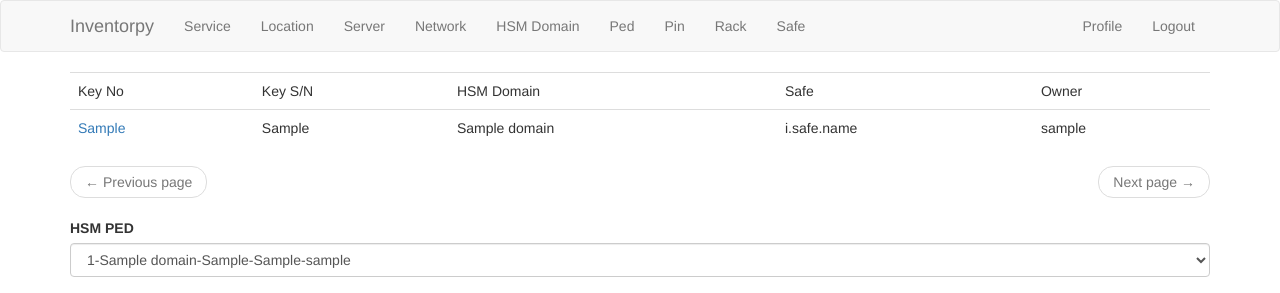
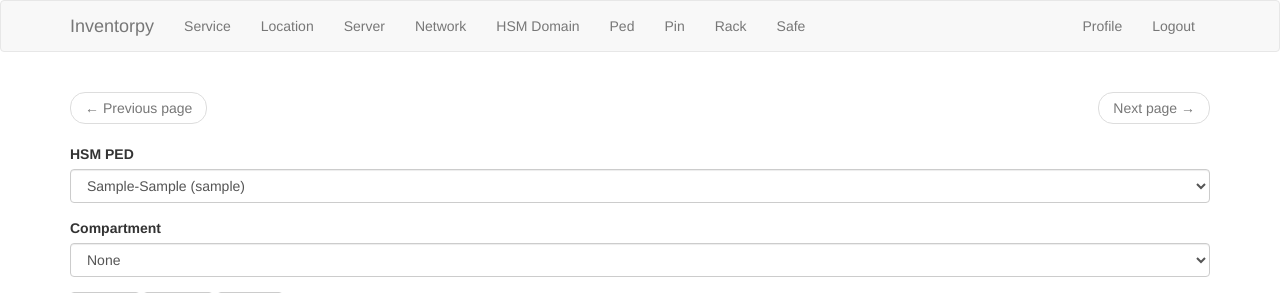
Before and after one commit to henrik-andreasson/inventorpy, a Flask app: page /hsm/pin/add in a window 1280 px wide. Shown: the top 293 px of the page. Run offline with Flask 2, Linux system fonts and the light colour scheme; a user stored in the database is signed in; tables that the repository leaves empty hold one stand-in row (values such as "Sample post"); some libraries are stand-ins or nearby versions.

Commit message:
updates for hsm modules

```diff
--- a/app/modules/hsm/forms.py
+++ b/app/modules/hsm/forms.py
@@ -17,9 +17,9 @@ class HsmDomainForm(FlaskForm):
 class HsmPedForm(FlaskForm):
     keyno = StringField(_l('Key No.'), validators=[DataRequired()])
     keysn = StringField(_l('Key S/N'), validators=[DataRequired()])
-    hsmdomain = SelectField(_l('HSM Domain'))
-    compartment = SelectField(_l('Compartment'))
-    user = SelectField(_l('User'))
+    hsmdomain = SelectField(_l('HSM Domain'), coerce=int)
+    compartment = SelectField(_l('Compartment'), coerce=int)
+    user = SelectField(_l('User'), coerce=int)
     submit = SubmitField(_l('Submit'))
     cancel = SubmitField(_l('Cancel'))
     delete = SubmitField(_l('Delete'))
@@ -27,7 +27,7 @@ class HsmPedForm(FlaskForm):
 
 class HsmPinForm(FlaskForm):
     ped = SelectField(_l('HSM PED'), coerce=int)
-    compartment = SelectField(_l('Compartment'))
+    compartment = SelectField(_l('Compartment'), coerce=int)
     submit = SubmitField(_l('Submit'))
     cancel = SubmitField(_l('Cancel'))
     delete = SubmitField(_l('Delete'))
--- a/app/modules/hsm/models.py
+++ b/app/modules/hsm/models.py
@@ -60,7 +60,7 @@ class HsmPin(db.Model):
     __tablename__ = "hsm_pin"
     id = db.Column(db.Integer, primary_key=True)
     ped = db.relationship('HsmPed')
-    ped_id = db.Column(db.Integer, db.ForeignKey('hsm_ped.id'), unique=True)
+    ped_id = db.Column(db.Integer, db.ForeignKey('hsm_ped.id'))
     compartment = db.relationship('Compartment')
     compartment_id = db.Column(db.Integer, db.ForeignKey('compartment.id'))
 
--- a/app/modules/hsm/routes.py
+++ b/app/modules/hsm/routes.py
@@ -134,20 +134,17 @@ def hsm_ped_add():
         return redirect(request.referrer)
 
     form = HsmPedForm()
-    print("ped input: %s-%s-%s-%s" % (form.hsmdomain.data, form.user.data, form.keyno.data, form.keysn.data))
 
-    form.hsmdomain.choices = [(h.name, h.name) for h in HsmDomain.query.all()]
-    form.user.choices = [(u.username, u.username) for u in User.query.all()]
     form.compartment.choices = [(c.id, '{} ({})'.format(c.name, c.user.username)) for c in Compartment.query.all()]
+    form.hsmdomain.choices = [(h.id, h.name) for h in HsmDomain.query.all()]
+    form.user.choices = [(u.id, u.username) for u in User.query.all()]
 
     if request.method == 'POST' and form.validate_on_submit():
-        hsmdomain = HsmDomain.query.filter_by(name=form.hsmdomain.data).first()
-        user = User.query.filter_by(username=form.user.data).first()
-
         hsmped = HsmPed(keyno=form.keyno.data,
                         keysn=form.keysn.data)
-        hsmped.hsmdomain = hsmdomain
-        hsmped.user = user
+        hsmped.compartment = Compartment.query.filter_by(id=form.compartment.data).first_or_404()
+        hsmped.hsmdomain = HsmDomain.query.filter_by(id=form.hsmdomain.data).first_or_404()
+        hsmped.user = User.query.filter_by(id=form.user.data).first_or_404()
         db.session.add(hsmped)
         db.session.commit()
         flash(_('New HSM PED is now posted!'))
@@ -179,16 +176,16 @@ def hsm_ped_edit():
 
     form = HsmPedForm(obj=hsmped)
 
-    form.hsmdomain.choices = [(h.name, h.name) for h in HsmDomain.query.all()]
-    form.user.choices = [(u.username, u.username) for u in User.query.all()]
+    form.hsmdomain.choices = [(h.id, h.name) for h in HsmDomain.query.all()]
+    form.user.choices = [(u.id, u.username) for u in User.query.all()]
+    form.compartment.choices = [(c.id, '{} ({})'.format(c.name, c.user.username)) for c in Compartment.query.all()]
 
     if request.method == 'POST' and form.validate_on_submit():
-        hsmdomain = HsmDomain.query.filter_by(name=form.hsmdomain.data).first()
-        user = User.query.filter_by(username=form.user.data).first()
         hsmped.keyno = form.keyno.data
         hsmped.keysn = form.keysn.data
-        hsmped.hsmdomain = hsmdomain
-        hsmped.user = user
+        hsmped.compartment = Compartment.query.filter_by(id=form.compartment.data).first_or_404()
+        hsmped.hsmdomain = HsmDomain.query.filter_by(id=form.hsmdomain.data).first_or_404()
+        hsmped.user = User.query.filter_by(id=form.user.data).first_or_404()
         db.session.commit()
         flash(_('Your changes have been saved.'))
 
@@ -245,19 +242,14 @@ def hsm_pin_add():
         return redirect(request.referrer)
 
     form = HsmPinForm()
-    peds = []
-    for h in HsmPed.query.all():
-        pedstr = "%s-%s-%s-%s-%s" % (h.id, h.hsmdomain.name, h.keyno, h.keysn, h.user.username)
-        ped = (h.id, pedstr)
-        peds.append(ped)
+    form.ped.choices = [(p.id, '{}-{} ({})'.format(p.keyno, p.keysn, p.user.username)) for p in HsmPed.query.all()]
+    form.compartment.choices = [(c.id, '{} - {}'.format(c.name, c.user.username)) for c in Compartment.query.all()]
+    form.compartment.choices.insert(0, (0, 'None'))
 
-    form.ped.choices = peds
     if request.method == 'POST' and form.validate_on_submit():
-        hsmped = HsmPed.query.get(form.ped.data)
-#        safe = HsmPed.query.filter_by(id=form.safe.data).first()
-        hsmpin = HsmPin(safe=form.safe.data)
-        hsmpin.ped = hsmped
-#        hsmpin.safe = safe
+        hsmpin = HsmPin()
+        hsmpin.ped = HsmPed.query.get(form.ped.data)
+        hsmpin.compartment = Compartment.query.get(form.compartment.data)
         db.session.add(hsmpin)
         db.session.commit()
         flash(_('New HSM PIN is now posted!'))
@@ -266,9 +258,8 @@ def hsm_pin_add():
 
     else:
 
-        hsmpins = HsmPin.query.all()
-        return render_template('hsm.html', title=_('HSM'),
-                               form=form, hsmpins=hsmpins)
+        return render_template('hsm.html', title=_('HSM PIN'),
+                               form=form)
 
 
 @bp.route('/hsm/pin/edit/', methods=['GET', 'POST'])
@@ -289,18 +280,10 @@ def hsm_pin_edit():
     if hsmpin is None:
         render_template('hsm.html', title=_('HSM Domain is not defined'))
 
-    peds = []
-    for h in HsmPed.query.all():
-        pedstr = "%s-%s-%s-%s-%s" % (h.id, h.hsmdomain.name, h.keyno, h.keysn, h.user.username)
-        ped = (h.id, pedstr)
-        peds.append(ped)
-
-    form.ped.choices = peds
+    form.ped.choices = [(p.id, '{} ({})'.format(p.keyno, p.keysn)) for p in HsmPed.query.all()]
 
     if request.method == 'POST' and form.validate_on_submit():
         hsmped = HsmPed.query.get(form.ped.data)
-#        safe = HsmPed.query.filter_by(id=form.safe.data).first()
-#        hsmpin.safe = safe
         hsmpin.safe = form.safe.data
         hsmpin.ped = hsmped
         db.session.commit()
--- a/app/modules/safe/models.py
+++ b/app/modules/safe/models.py
@@ -20,8 +20,12 @@ class Safe(db.Model):
         return data
 
     def from_dict(self, data, new_work=False):
+
         for field in ['name', 'location_id']:
-            setattr(self, field, data[field])
+            if field == 'location_id':
+                setattr(self, field, int(data[field]))
+            else:
+                setattr(self, field, data[field])
 
 
 class Compartment(db.Model):
--- a/app/templates/hsm.html
+++ b/app/templates/hsm.html
@@ -89,20 +89,20 @@
   <tr>
       <td>
           <A HREF="{{url_for('main.hsm_pin_edit', pin=i.id)}}">
-            {{ i.ped.keyno }}
+            i.id
           </A>
         </td>
         <td>
-          {{ i.ped.keysn }}
+          i.ped.keysn
         </td>
         <td>
-          {{ i.ped.hsmdomain.name }}
+           i.ped.hsmdomain.name
         </td>
         <td>
           i.safe.name
         </td>
         <td>
-          {{ i.ped.user.username }}
+          i.ped.user.username
         </td>
 
   </tr>
```
